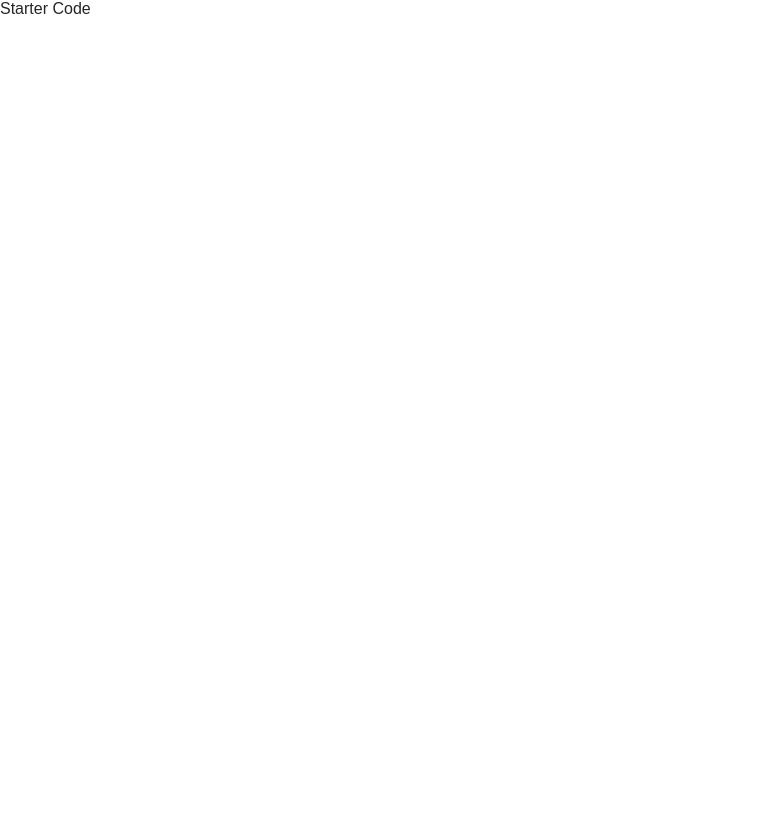
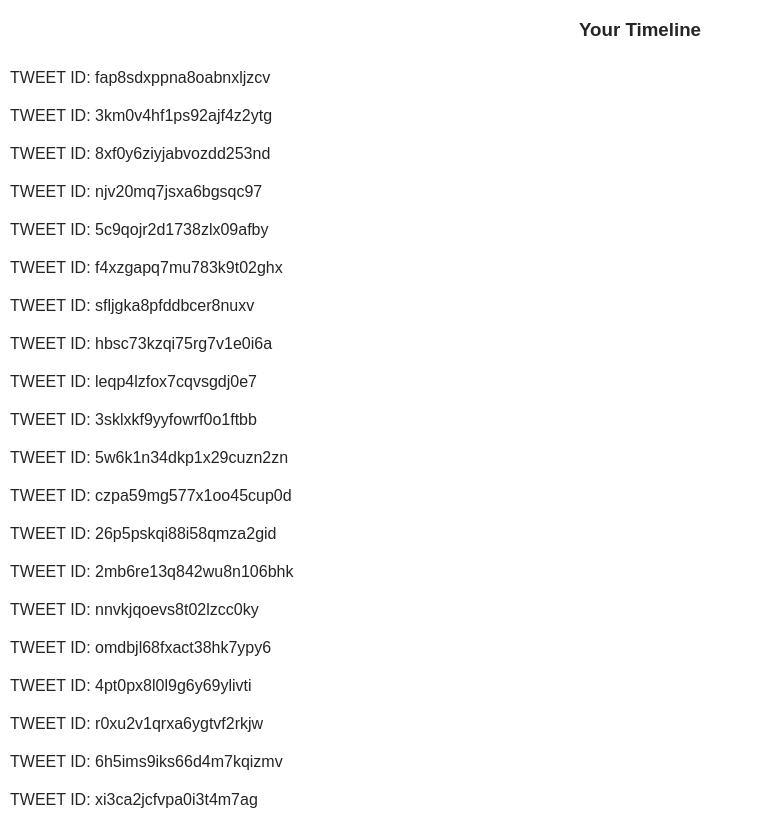
Before and after one commit to rabobahago/twitter-clone, a React (Create React App) app: page / in a window 1280 px wide. Shown: the whole page, without its empty margins (0-763 px from the left). Before the commit the page ends 800 px from the top, so only its background shows below. Built offline with nearby package versions, Linux system fonts and the light colour scheme.

Commit message:
refactor: refactored users type action and dashboard component was added

```diff
--- a/src/actions/users.js
+++ b/src/actions/users.js
@@ -1,6 +1,7 @@
-export const RECEIVE_USERS = "RECEIVE_TWEETS";
+export const RECEIVE_USERS = "RECEIVE_USERS";
 
 export const receiveUsers = (users) => {
+  //console.log(users);
   return {
     type: RECEIVE_USERS,
     users
--- a/src/components/App.js
+++ b/src/components/App.js
@@ -1,9 +1,18 @@
 import React, { Component } from "react";
+import { connect } from "react-redux";
+import { handleInitialData } from "../actions/shared";
+import Dashboard from "./Dashboard";
 
 class App extends Component {
+  componentDidMount() {
+    this.props.dispatch(handleInitialData());
+  }
   render() {
-    return <div>Starter Code</div>;
+    return <div>{this.props.loading === true ? null : <Dashboard />}</div>;
   }
 }
+const mapStateToProps = ({ authedUsers }) => {
+  return { loading: authedUsers === null };
+};
 
-export default App;
+export default connect(mapStateToProps)(App);
--- /dev/null
+++ b/src/components/Dashboard.js
@@ -0,0 +1,24 @@
+import React, { Component } from "react";
+import { connect } from "react-redux";
+class Dashboard extends Component {
+  render() {
+    return (
+      <div>
+        <h3 className="center">Your Timeline</h3>
+        <ul className="dashboard-list">
+          {this.props.tweetIds.map((id) => (
+            <li key={id}>TWEET ID: {id}</li>
+          ))}
+        </ul>
+      </div>
+    );
+  }
+}
+const mapStateToProps = ({ tweets: { tweets } }) => {
+  return {
+    tweetIds: Object.keys(tweets).sort(
+      (a, b) => tweets[b].timestamp - tweets[a].timestamp
+    )
+  };
+};
+export default connect(mapStateToProps)(Dashboard);
```
Also changed, not shown: src/actions/shared.js (+4 -3 lines).
